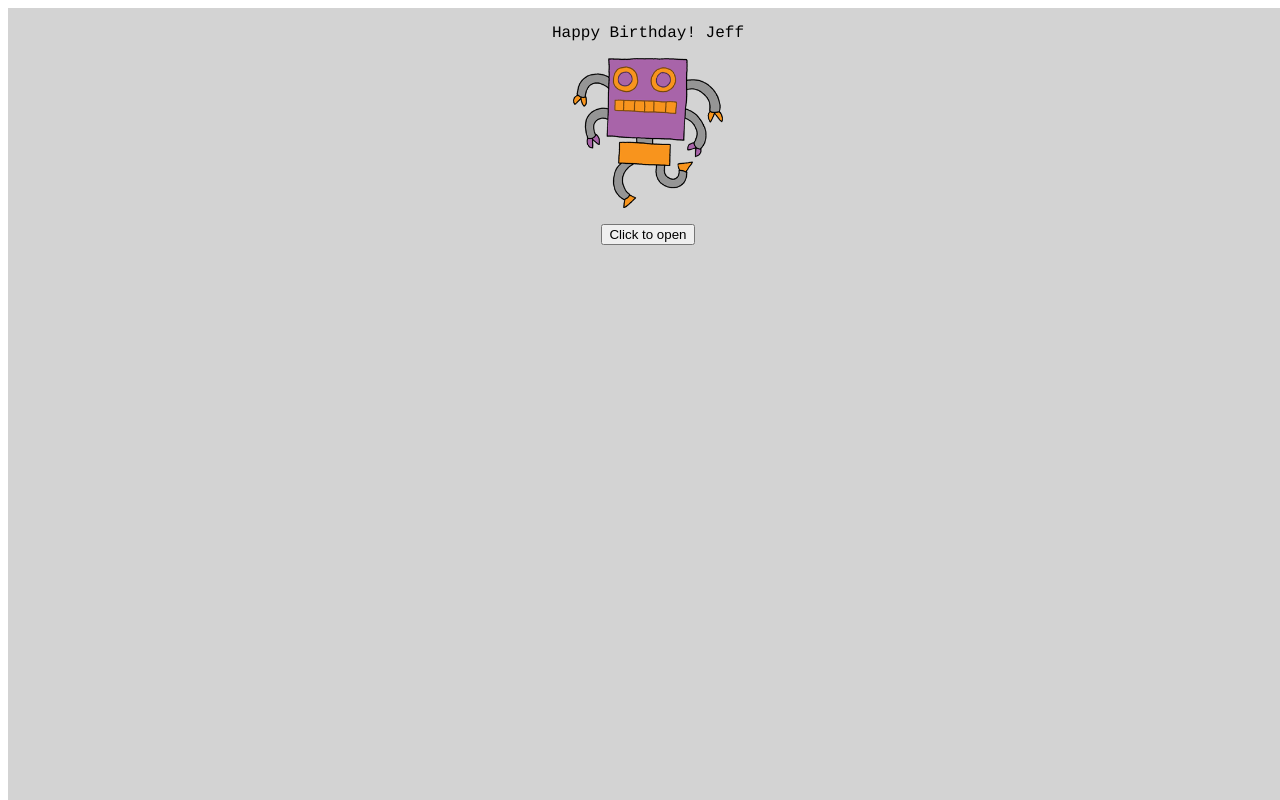
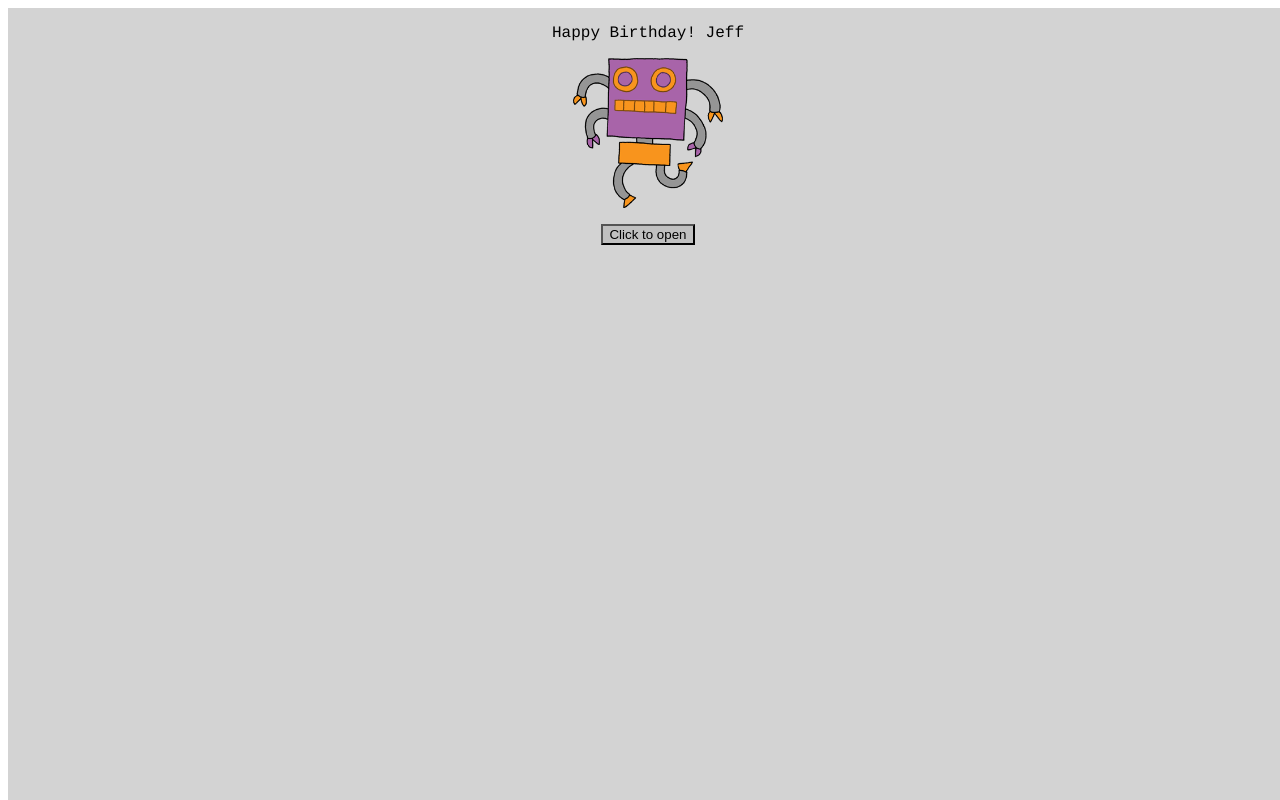
Before and after one commit to MJ7777777/card, a plain HTML site: page index.html in a window 1280 px wide. Drawn offline with Linux system fonts and the light colour scheme.

Commit message:
Update style.css

```diff
--- a/style.css
+++ b/style.css
@@ -43,3 +43,24 @@
 }
 
 #inside-title {
+color: black;
+  font-family: Courier;
+  font-size: 12pt;
+  text-align: center;
+}
+
+#inside-pic {
+  width: 50px;
+  height: 150px;
+}
+
+#message {
+  color: black;
+  font-family: Courier;
+  font-size: 12pt;
+  text-align: center;
+}
+
+button {
+  background: silver;
+}
```
